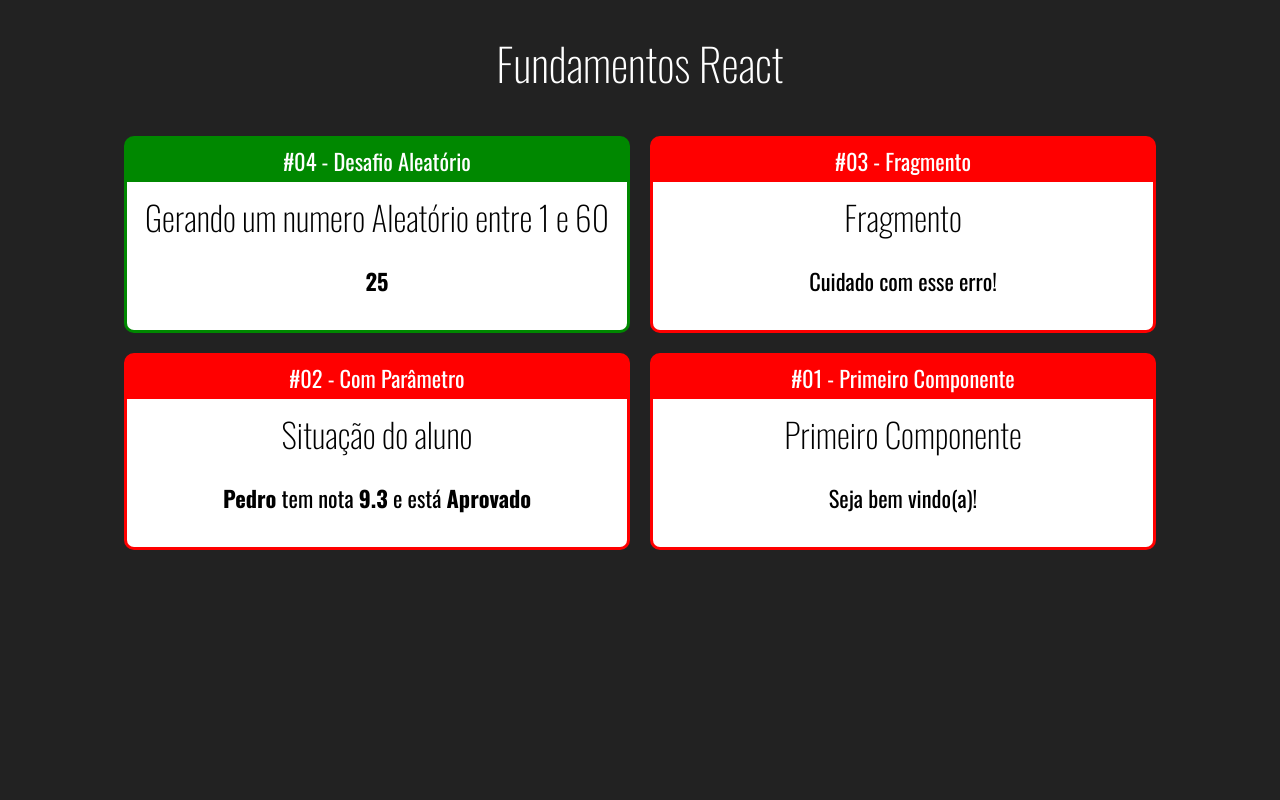
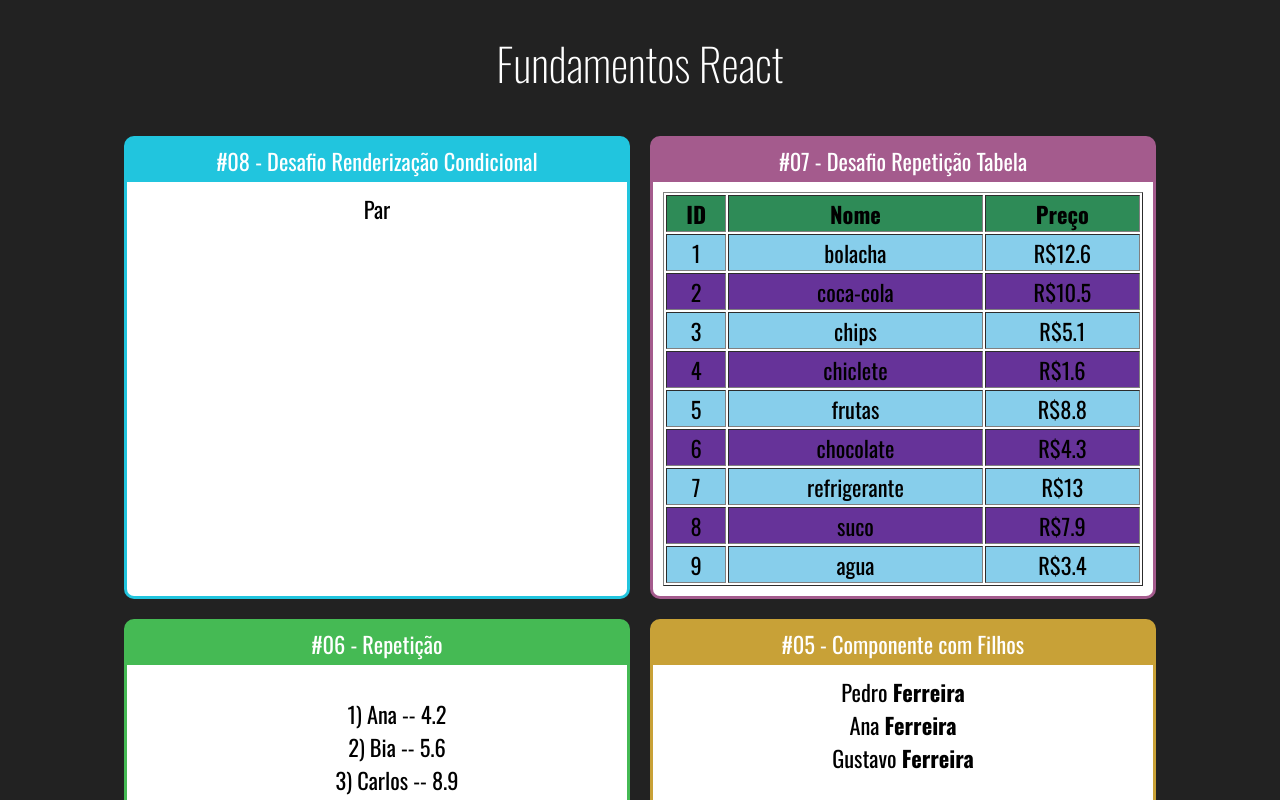
Before and after one commit to marcosocorrea/Fundamentos-Curso-React---Redux, a React (Create React App) app: page / in a window 1280 px wide. Shown: the top 800 px of the page. Built offline with nearby package versions, Linux system fonts and the light colour scheme.

Commit message:
24 10 2020

```diff
--- a/src/App.jsx
+++ b/src/App.jsx
@@ -1,6 +1,11 @@
 
 import React from 'react'
 
+import ParOuImpar from './components/condicional/ParOuImpar'
+import ListaAlunos from "./components/repeticao/ListaAlunos"
+import TabelaProdutos from "./components/repeticao/TabelaProdutos"
+import Familia from "./components/basicos/Familia"
+import FamiliaMembro from "./components/basicos/FamiliaMembro"
 import Card from './components/layout/Card'
 import Primeiro from './components/basicos/Primeiro'
 import ComParametro from './components/basicos/ComParametro'
@@ -16,22 +21,49 @@ export default _ =>
 
         <div className="Cards">
 
-        <Card titulo="#04 - Desafio Aleatório" color="#080" >
-            <Aleatorio max={60} min={1}/>
+        <Card titulo="#08 - Desafio Renderização Condicional" color="#21c5de" >
+                <ParOuImpar numero={20}></ParOuImpar>
+
             </Card>
 
-        <Card titulo="#03 - Fragmento" >
+        <Card titulo="#07 - Desafio Repetição Tabela" color="#a45b8d" >
+                <TabelaProdutos></TabelaProdutos>
+
+            </Card>
+
+            <Card titulo="#06 - Repetição" color="#45ba54" >
+                <ListaAlunos></ListaAlunos>
+
+            </Card>
+
+            <Card titulo="#05 - Componente com Filhos" color="#c8a137" >
+
+                <Familia sobrenome="Ferreira">
+
+                    <FamiliaMembro nome="Pedro" />
+                    <FamiliaMembro nome="Ana" />
+                    <FamiliaMembro nome="Gustavo" />
+
+                </Familia>
+
+            </Card>
+
+            <Card titulo="#04 - Desafio Aleatório" color="#eaff05" >
+                <Aleatorio max={60} min={1} />
+            </Card>
+
+            <Card titulo="#03 - Fragmento" color="#514ab5" >
                 <Fragmento />
             </Card>
 
-        <Card titulo="#02 - Com Parâmetro" >
+            <Card titulo="#02 - Com Parâmetro" color="#27b094">
                 <ComParametro
                     titulo="Situação do aluno"
                     aluno="Pedro"
                     nota={9.3} />
             </Card>
 
-        <Card titulo="#01 - Primeiro Componente" >
+            <Card titulo="#01 - Primeiro Componente" color="#0af587">
                 <Primeiro></Primeiro>
             </Card>
 
--- /dev/null
+++ b/src/components/basicos/Familia.jsx
@@ -0,0 +1,13 @@
+import React, { cloneElement } from 'react'
+
+
+export default props => {
+
+    return (
+        <div>
+            {React.Children.map(props.children, (child) => {
+                return cloneElement(child, props)
+            })}
+        </div>
+    )
+}
--- /dev/null
+++ b/src/components/basicos/FamiliaMembro.jsx
@@ -0,0 +1,10 @@
+import React from 'react'
+
+export default props => {
+
+    return (
+        <div>
+            {props.nome} <strong>{props.sobrenome}</strong>
+        </div>
+    )
+}
--- /dev/null
+++ b/src/components/condicional/ParOuImpar.jsx
@@ -0,0 +1,13 @@
+import React from 'react'
+
+export default props => {
+    const isPar = props.numero % 2 === 0
+    return (
+        <div>
+            { isPar ?
+                <span>Par</span> :
+                <span>Ímpar</span>
+            }
+        </div>
+    )
+}
--- /dev/null
+++ b/src/components/repeticao/ListaAlunos.jsx
@@ -0,0 +1,22 @@
+import React from 'react'
+
+import alunos from '../../data/alunos'
+
+export default props => {
+
+    const alunosLi = alunos.map((aluno) => {
+        return (
+            <li key={aluno.id}>
+                {aluno.id}) {aluno.nome} -- {aluno.nota}
+            </li>
+        )
+    })
+
+    return (
+        <div>
+            <ul style={{ listStyle: "none" }}>
+                {alunosLi}
+            </ul>
+        </div>
+    )
+}
--- /dev/null
+++ b/src/components/repeticao/TabelaProdutos.css
@@ -0,0 +1,15 @@
+.TabelaProdutos th {
+    background-color: seagreen;
+}
+
+.TabelaProdutos table {
+    width: 100%;
+}
+
+.TabelaProdutos .Par {
+    background-color: skyblue;
+}
+
+.TabelaProdutos .Impar {
+    background-color: rebeccapurple;
+}
--- /dev/null
+++ b/src/components/repeticao/TabelaProdutos.jsx
@@ -0,0 +1,40 @@
+import React from 'react'
+
+import './TabelaProdutos.css'
+import produtos from '../../data/produtos'
+
+export default props => {
+
+    const tabelaProdutos = produtos.map((produtos, i) => {
+        return (
+            <tr key={produtos.id} className={ i% 2 === 0 ? 'Par' : 'Impar'}>
+                <td>{produtos.id}</td>
+                <td>{produtos.nome}</td>
+                <td>R${produtos.preço}</td>
+            </tr>
+        )
+    })
+
+    return (
+
+        <div className="TabelaProdutos">
+
+            <table border="1">
+                <thead>
+                    <tr>
+                        <th>ID</th>
+                        <th>Nome</th>
+                        <th>Preço</th>
+                    </tr>
+                </thead>
+
+                <tbody>
+                        {tabelaProdutos}
+                </tbody>
+
+            </table>
+
+
+        </div>
+    )
+}
--- /dev/null
+++ b/src/data/alunos.js
@@ -0,0 +1,11 @@
+export default [
+    { id: 1, nome: 'Ana', nota: 4.2 },
+    { id: 2, nome: 'Bia', nota: 5.6 },
+    { id: 3, nome: 'Carlos', nota: 8.9 },
+    { id: 4, nome: 'Marcos', nota: 5.2 },
+    { id: 5, nome: 'Camila', nota: 1.3 },
+    { id: 6, nome: 'João', nota: 6.7 },
+    { id: 7, nome: 'José', nota: 6.1 },
+    { id: 8, nome: 'Antonio', nota: 9.9 },
+    { id: 9, nome: 'Davi', nota: 6.1 },
+]
--- /dev/null
+++ b/src/data/produtos.js
@@ -0,0 +1,11 @@
+export default [
+    { id: 1, nome: 'bolacha', preço: 12.60 },
+    { id: 2, nome: 'coca-cola', preço: 10.50 },
+    { id: 3, nome: 'chips', preço: 5.10},
+    { id: 4, nome: 'chiclete', preço: 1.60 },
+    { id: 5, nome: 'frutas', preço: 8.80 },
+    { id: 6, nome: 'chocolate', preço: 4.30 },
+    { id: 7, nome: 'refrigerante', preço: 13.00 },
+    { id: 8, nome: 'suco', preço: 7.90 },
+    { id: 9, nome: 'agua', preço: 3.40 },
+]
```
Lines whose indentation alone changed are shown as unchanged.
